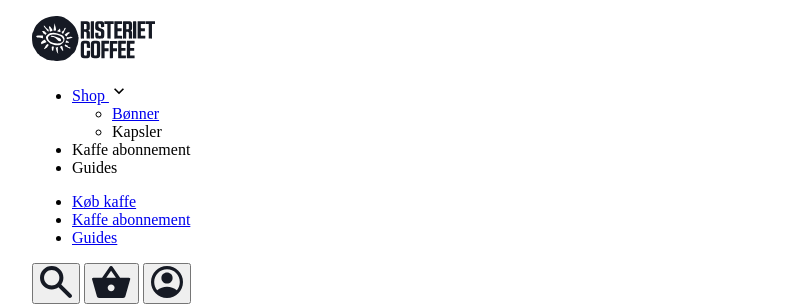
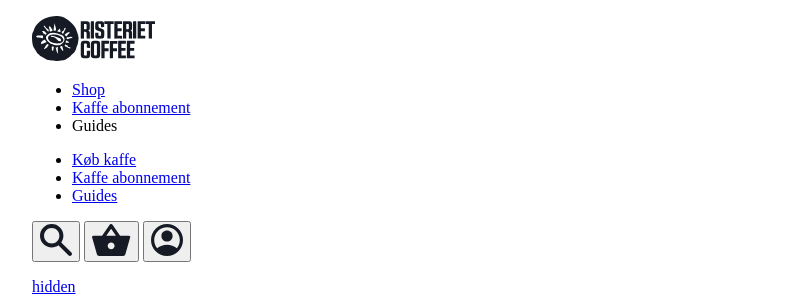
Before and after one commit to trii0022/risteriet, a website built with Parcel: page src/index.html in a window 1280 px wide. Shown: the top 306 px of the page, without its empty margins (16-822 px from the left). Built offline with nearby package versions, Linux system fonts and the light colour scheme; a web font is replaced by a local one.

Commit message:
index header

```diff
--- a/src/index.html
+++ b/src/index.html
@@ -27,30 +27,20 @@
           <img src="images/logo.svg" alt="logo" class="w-36" />
         </a>
       </div>
-      <div class="navbar-center nav-menu lg:bg-none bg-none">
-        <ul id="dropdown-nav" class="menu menu-horizontal p-0">
+      <div class="navbar-center nav-menu lg:bg-transparent bg-light -mt-36 no-scroll">
+        <ul id="dropdown-nav" class="menu menu-horizontal pt-10">
           <li tabindex="0">
             <a href="category.html" class="font-lato nav-item hidden lg:flex">
               Shop
-              <svg
-                class="fill-current"
-                xmlns="http://www.w3.org/2000/svg"
-                width="20"
-                height="20"
-                viewBox="0 0 24 24"
-              >
-                <path
-                  d="M7.41,8.58L12,13.17L16.59,8.58L18,10L12,16L6,10L7.41,8.58Z"
-                />
-              </svg>
+
             </a>
-            <ul class="p-2">
+            <!-- <ul class="p-2">
 
               <li><a class="font-lato hidden lg:flex" href="newProductlist.html">Bønner</a></li>
               <li><a class="font-lato hidden lg:flex">Kapsler</a></li>
-            </ul>
+            </ul> -->
           </li>
-          <li><a class="font-lato nav-item hidden lg:flex">Kaffe abonnement</a></li>
+          <li><a href="subscription.html" class="font-lato nav-item hidden lg:flex">Kaffe abonnement</a></li>
           <li><a class="font-lato nav-item hidden lg:flex">Guides</a></li>
         </ul>
 
@@ -63,7 +53,7 @@
             >
           </li>
           <li>
-            <a href="#" class="font-lato nav-item hover:text-accent">Kaffe abonnement</a>
+            <a href="subscription.html" class="font-lato nav-item hover:text-accent">Kaffe abonnement</a>
           </li>
           <li>
             <a a href="#" class="font-lato nav-item hover:text-accent">Guides</a>
@@ -149,14 +139,14 @@
         <img class="ml-14 mt-48" src="images/bean-spread.png" alt="Beans">
       </figure>
       <figure class="invisible md:visible flex w-0 md:w-full">
-        <img class="absolute self-center w-7/12 " src="images/bean+paperpouch.png" alt="Coffee bag">
+        <img class="absolute self-center w-7/12 " src="images/mockup.webp" alt="Coffee bag">
       </figure>
       <div class="bg-primary drop-shadow-2xl mx-10 my-20 md:mr-64 md:px-8 md:py-10">
         <h1 class="text-light px-8 py-10 md:px-10 md:pl-4 md:pr-8 place-content-center">
           Nyristet kaffe fra eget risteri
         </h1>
         <div class="flex flex-col md:pt-10">
-          <button class="btn-white m-4">KØB KAFFE</button>
+          <button class="btn-white m-4"> <a href="newProductlist.html">KØB KAFFE</a> </button>
           <button class="btn-blue border-2 border-light mx-4 mb-10 md:mb-0 uppercase"><a href="subscription.html">Byg dit egent kaffe abonnement</button></a>
         </div>
       </div>
@@ -238,9 +228,9 @@
       </div>
 
       <a class="mx-14 my-5 flex flex-col" href="#">
-        <button class="btn-white border-primary my-10 self-center border-2">
+        <a class="flex justify-center" href="category.html"><button class=" btn-white border-primary my-10 self-center border-2">
           SE ALLE KATEGORIER
-        </button>
+        </button></a>
       </a>
     </section>
 
```
